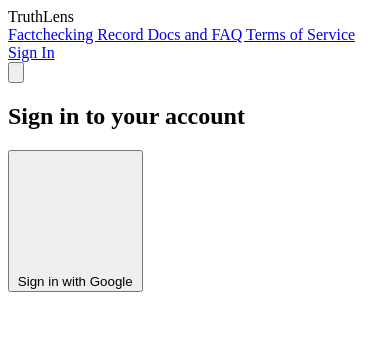
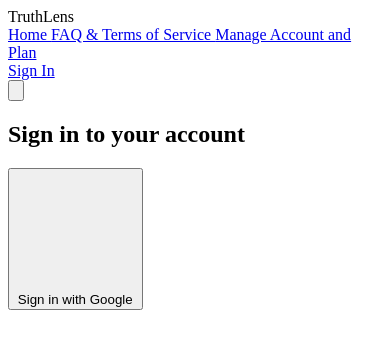
Before and after one commit to LucaCGN/TruthLens-Factchecking-App, a Django app: template TruthLens-Project/user_auth/templates/sign_in.html in a window 390 px wide. Shown: the top 349 px of the page. Run offline with Django 5.2, Linux system fonts and the light colour scheme; the template is opened without the code that fills it, so the values that code supplies are empty; parts of the project's set-up code (start-up, migrations or seed data) failed here and were passed over; some libraries are stand-ins or nearby versions.

Commit message:
Basic Firebase Auth Setup 3

```diff
--- a/TruthLens-Project/firebase_integration/middleware.py
+++ b/TruthLens-Project/firebase_integration/middleware.py
@@ -1,6 +1,6 @@
 from firebase_admin import auth, exceptions
-from django.contrib.auth.models import User
 from django.http import JsonResponse
+from user_auth.models import CustomUser  # Ensure this import points to your CustomUser model
 
 class FirebaseAuthenticationMiddleware:
     def __init__(self, get_response):
@@ -17,7 +17,7 @@
                 decoded_token = auth.verify_id_token(id_token)
                 # Get or create a user from the decoded token
                 uid = decoded_token['uid']
-                user, created = User.objects.get_or_create(username=uid)
+                user, created = CustomUser.objects.get_or_create(firebase_uid=uid)
                 # Attach the user to the current request
                 request.user = user
             except auth.InvalidIdTokenError:
--- a/TruthLens-Project/templates/navbar.html
+++ b/TruthLens-Project/templates/navbar.html
@@ -1,5 +1,12 @@
 <!-- Navbar -->
-<nav class="bg-gray-800 p-4 text-white" x-data="{ open: false }">
+<nav class="bg-gray-800 p-4 text-white" x-data="{ open: false, authenticated: false }">
+    <!-- Alpine.js to handle dynamic content -->
+    <script>
+        document.addEventListener('alpine:init', () => {
+            Alpine.store('auth', { authenticated: false });
+        });
+    </script>
+
     <div class="container mx-auto flex items-center justify-between flex-wrap">
         <!-- Logo or Branding -->
         <div class="flex items-center flex-shrink-0 text-white mr-6">
@@ -10,26 +17,23 @@
         <div class="w-full block flex-grow lg:flex lg:items-center lg:w-auto">
             <div class="text-sm lg:flex-grow">
                 <!-- Document List -->
-                <a href="#responsive-header" class="block mt-4 lg:inline-block lg:mt-0 text-teal-200 hover:text-white mr-4">
-                    Factchecking Record
+                <a href="/home" class="block mt-4 lg:inline-block lg:mt-0 text-teal-200 hover:text-white mr-4">
+                    Home
                 </a>
-                <!-- ... other document list items ... -->
+                <a href="/docs-faq" class="block mt-4 lg:inline-block lg:mt-0 text-teal-200 hover:text-white mr-4">
+                    FAQ & Terms of Service
+                </a>
+                <a href="/manage-account" class="block mt-4 lg:inline-block lg:mt-0 text-teal-200 hover:text-white" x-bind:class="{ 'hidden': !Alpine.store('auth').authenticated }">
+                    Manage Account and Plan
+                </a>
+            </div>
 
-                <!-- Navigation Links -->
-                <a href="#responsive-header" class="block mt-4 lg:inline-block lg:mt-0 text-teal-200 hover:text-white mr-4">
-                    Docs and FAQ
-                </a>
-                <a href="#responsive-header" class="block mt-4 lg:inline-block lg:mt-0 text-teal-200 hover:text-white">
-                    Terms of Service
-                </a>
-                <!-- ... other navigation links ... -->
-            </div>
             <!-- Sign in/out Section -->
             <div>
-                <a href="/sign-in" class="inline-block text-sm px-4 py-2 leading-none border rounded text-white border-white hover:border-transparent hover:text-teal-500 hover:bg-white mt-4 lg:mt-0" x-show="!open" @click="open = !open">
+                <a href="/sign-in" class="inline-block text-sm px-4 py-2 leading-none border rounded text-white border-white hover:border-transparent hover:text-teal-500 hover:bg-white mt-4 lg:mt-0" x-show="!Alpine.store('auth').authenticated">
                     Sign In
                 </a>
-                <a href="/sign-out" class="inline-block text-sm px-4 py-2 leading-none border rounded text-white border-white hover:border-transparent hover:text-teal-500 hover:bg-white mt-4 lg:mt-0" x-show="open" @click="open = !open">
+                <a href="/sign-out" class="inline-block text-sm px-4 py-2 leading-none border rounded text-white border-white hover:border-transparent hover:text-teal-500 hover:bg-white mt-4 lg:mt-0" x-show="Alpine.store('auth').authenticated">
                     Sign Out
                 </a>
             </div>
```
Also changed, not shown: TruthLens-Project/firebase_integration/firestore_client.py (+13 -0 lines), TruthLens-Project/user_auth/models.py (+6 -1 lines), TruthLens-Project/user_auth/views.py (+9 -2 lines).
